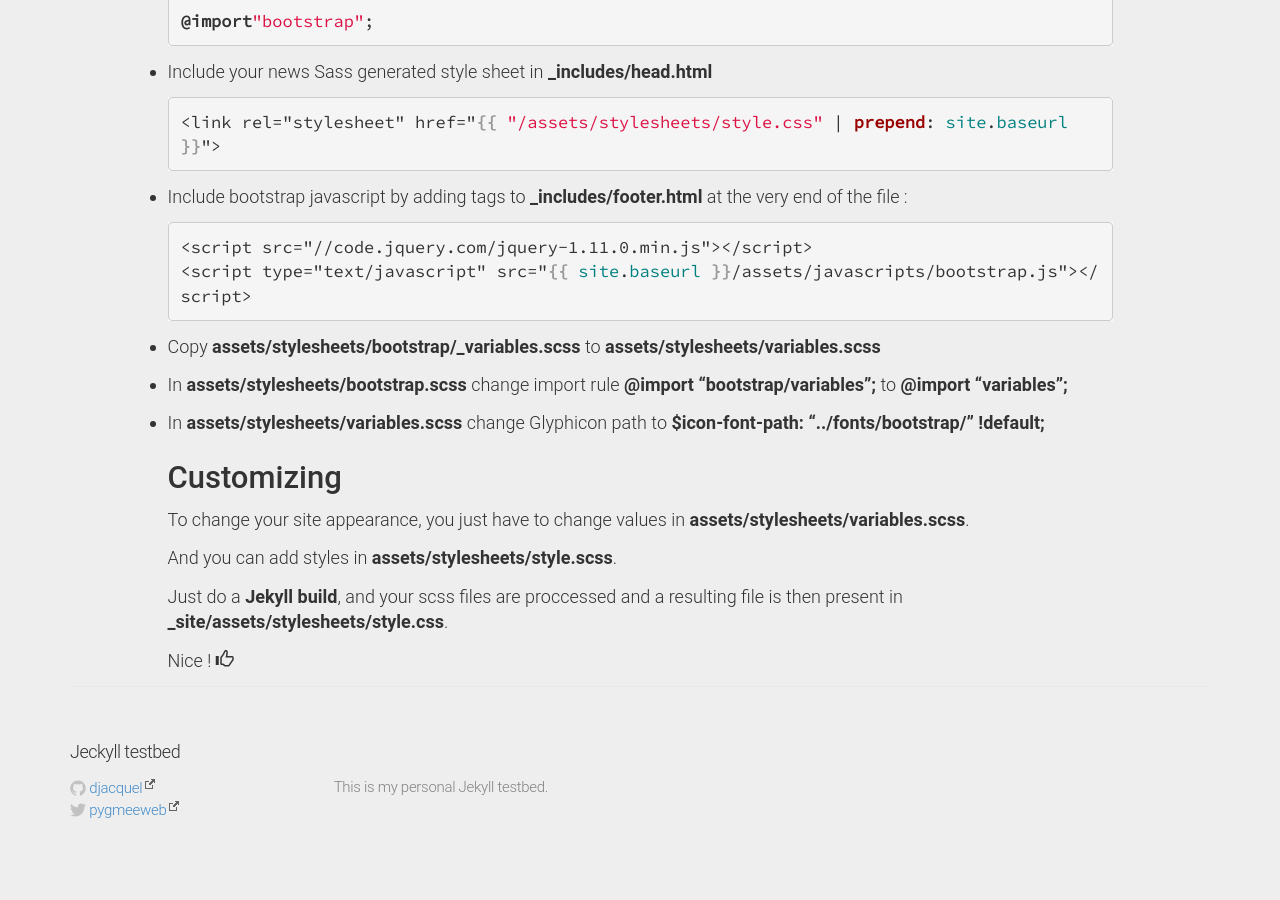
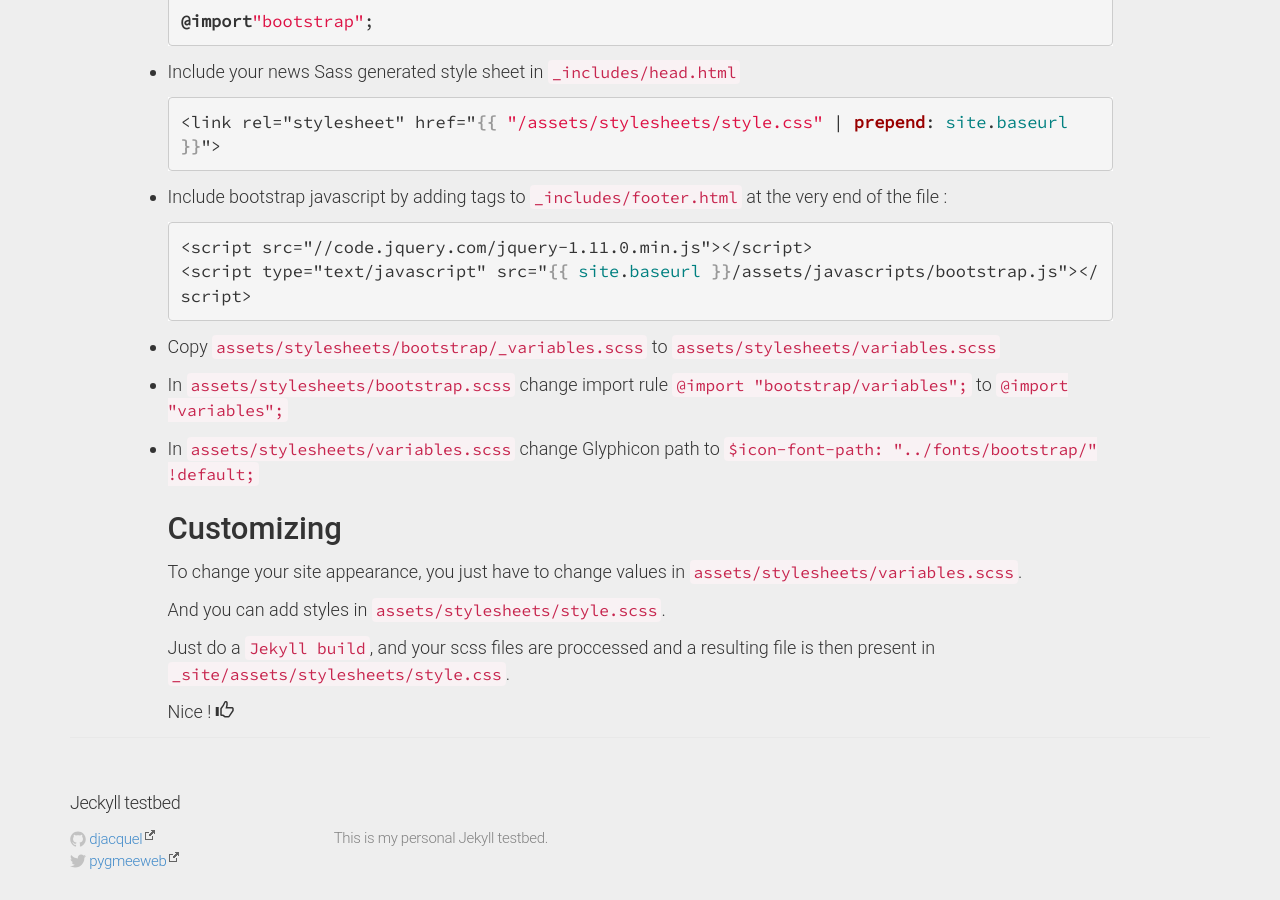
Before and after one commit to djacquel/JekyllDoc, a Jekyll site: the page built from _posts/2014-08-02-jekyll-with-twitter-bootstrap-sass.markdown, in a window 1280 px wide and 900 px high, scrolled down 951 px. Built offline with Jekyll 4.4.1, drawn with Linux system fonts in a browser that asks for light colours; nearby versions of some CDN libraries; before the commit the page ends 1800 px from its top, so only the background shows below that.

Commit message:
posts editing

```diff
--- a/_posts/2014-08-02-jekyll-with-twitter-bootstrap-sass.markdown
+++ b/_posts/2014-08-02-jekyll-with-twitter-bootstrap-sass.markdown
@@ -22,7 +22,7 @@ so, let's go with it !
 
 - Download zip archive from [release page][twb-sass-release].
 
-- Unzip the **assets** folder at the root of your site.
+- Unzip the `assets` folder at the root of your site.
 
 ### Configure Jekyll
 
@@ -33,7 +33,7 @@ sass:
     sass_dir: assets/css
 {% endhighlight %}
 
-- Create an **assets/stylesheets/style.scss** fill with minimum content :
+- Create an `assets/stylesheets/style.scss` fill with minimum content :
 
 {% highlight css %}
 ---
@@ -42,7 +42,7 @@ sass:
 @import"bootstrap";
 {% endhighlight %}
 
-- Include your news Sass generated style sheet in **_includes/head.html**
+- Include your news Sass generated style sheet in `_includes/head.html`
 
 {% highlight liquid %}
 {% raw %}
@@ -50,7 +50,7 @@ sass:
 {% endraw %}
 {% endhighlight %}
 
-- Include bootstrap javascript by adding tags to **_includes/footer.html** at the very end of the file :
+- Include bootstrap javascript by adding tags to `_includes/footer.html` at the very end of the file :
 
 {% highlight liquid %}
 {% raw %}
@@ -59,20 +59,20 @@ sass:
 {% endraw %}
 {% endhighlight %}
 
-- Copy **assets/stylesheets/bootstrap/_variables.scss** to **assets/stylesheets/variables.scss**
+- Copy `assets/stylesheets/bootstrap/_variables.scss` to `assets/stylesheets/variables.scss`
 
-- In **assets/stylesheets/bootstrap.scss** change import rule **@import "bootstrap/variables";** to **@import "variables";**
+- In `assets/stylesheets/bootstrap.scss` change import rule `@import "bootstrap/variables";` to `@import "variables";`
 
-- In **assets/stylesheets/variables.scss** change Glyphicon path to **$icon-font-path: "../fonts/bootstrap/" !default;**
+- In `assets/stylesheets/variables.scss` change Glyphicon path to `$icon-font-path: "../fonts/bootstrap/" !default;`
 
 ### Customizing
 
-To change your site appearance, you just have to change values in **assets/stylesheets/variables.scss**.
+To change your site appearance, you just have to change values in `assets/stylesheets/variables.scss`.
 
-And you can add styles in **assets/stylesheets/style.scss**.
+And you can add styles in `assets/stylesheets/style.scss`.
 
-Just do a **Jekyll build**, and your scss files are proccessed and a
-resulting file is then present in **_site/assets/stylesheets/style.css**.
+Just do a `Jekyll build`, and your scss files are proccessed and a
+resulting file is then present in `_site/assets/stylesheets/style.css`.
 
 Nice !
 <span class="glyphicon glyphicon-thumbs-up"></span>
```
Also changed, not shown: _posts/2014-08-01-jekyll-configuration.markdown (+4 -6 lines).
